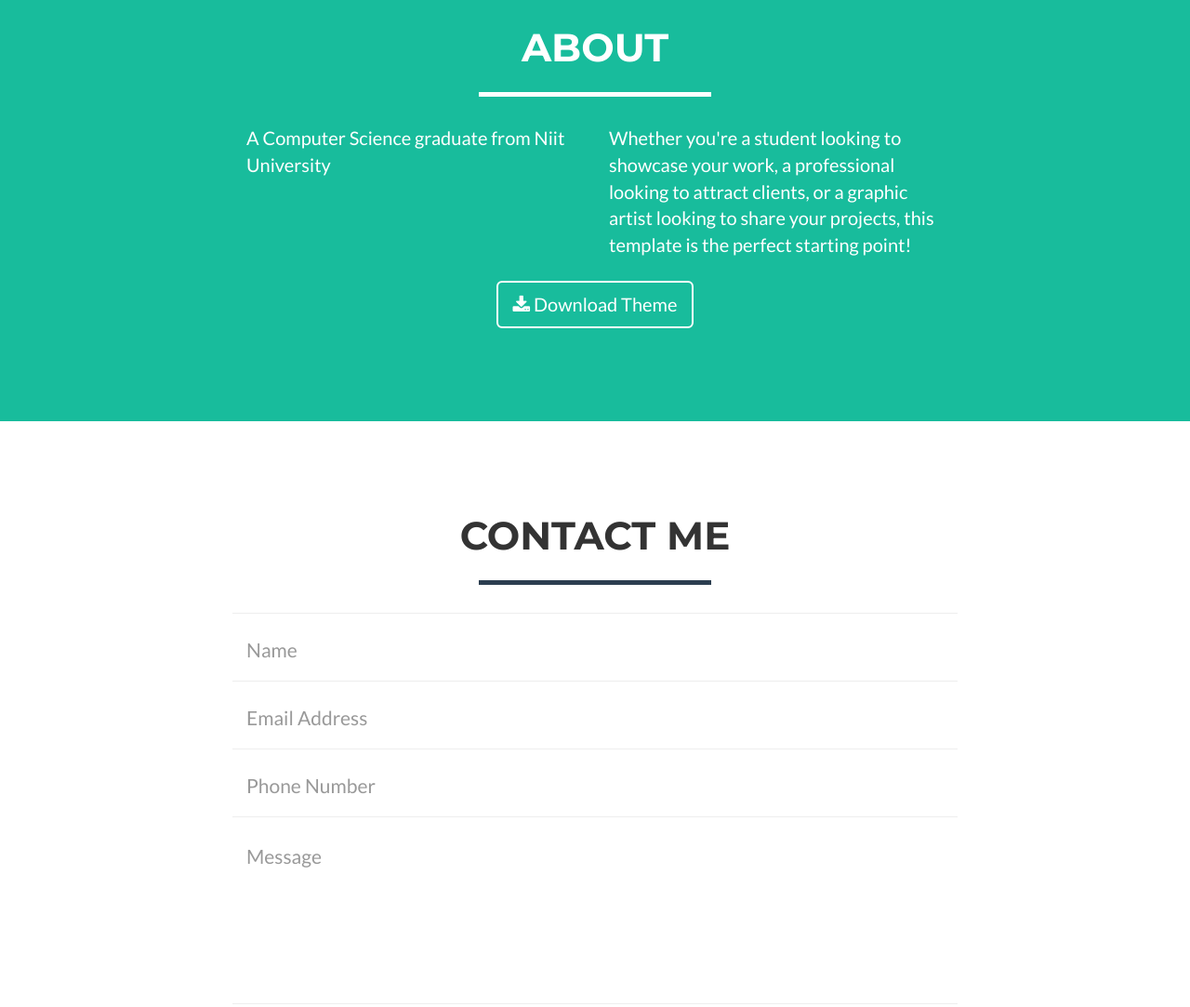
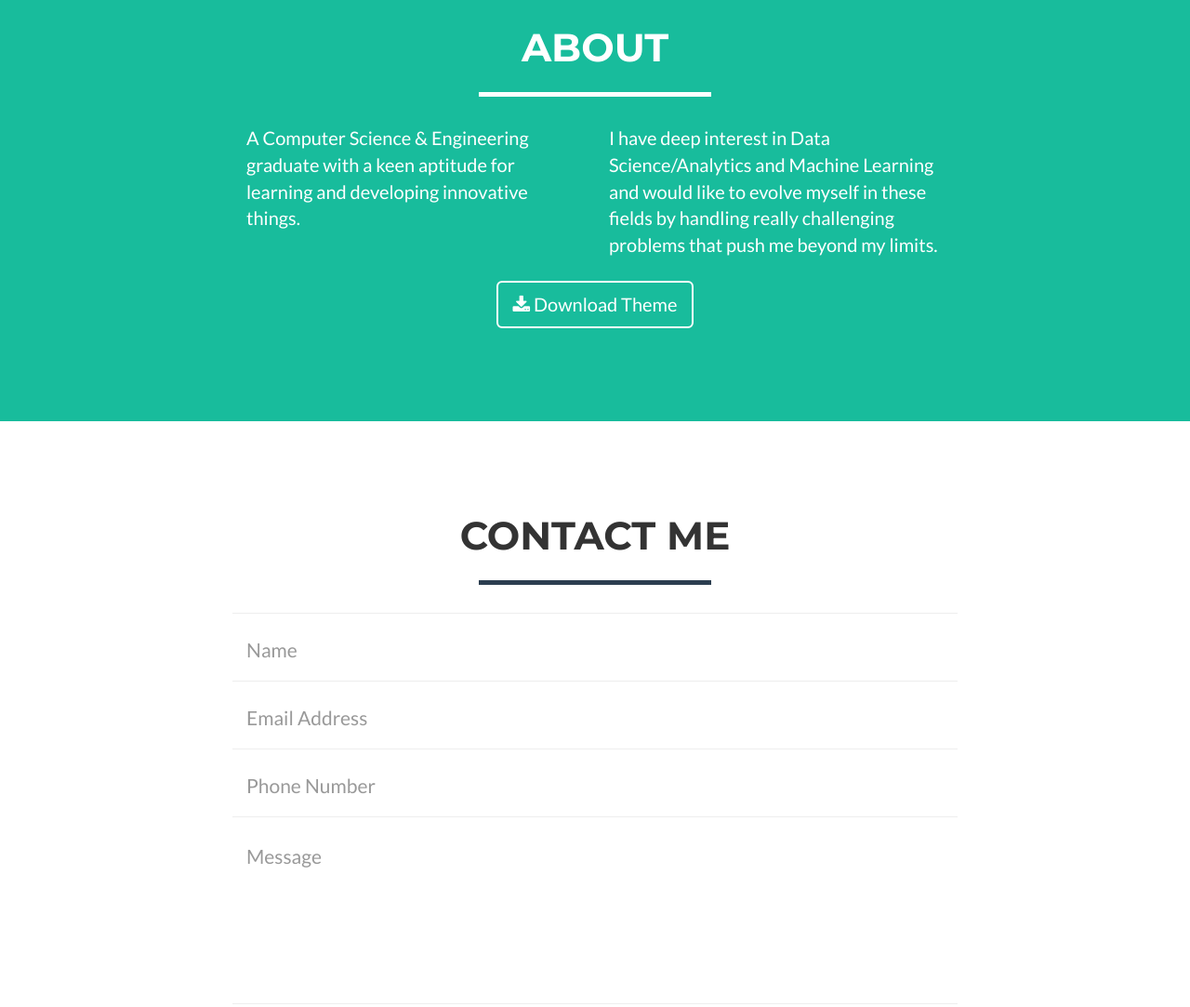
Before and after one commit to Atif8Ted/Atif8Ted.github.io, a website: page index.html in a window 1280 px wide. Shown: the part 1660-2743 px from the top of the page at 93% size. Drawn offline with nearby package versions, Linux system fonts and the light colour scheme.

Commit message:
modified

```diff
--- a/index.html
+++ b/index.html
@@ -171,10 +171,10 @@
             </div>
             <div class="row">
                 <div class="col-lg-4 col-lg-offset-2">
-                    <p>A Computer Science graduate from Niit University</p>
+                    <p>A Computer Science & Engineering graduate with a keen aptitude for learning and developing innovative things. </p>
                 </div>
                 <div class="col-lg-4">
-                    <p>Whether you're a student looking to showcase your work, a professional looking to attract clients, or a graphic artist looking to share your projects, this template is the perfect starting point!</p>
+                    <p> I have deep interest in Data Science/Analytics and Machine Learning and would like to evolve myself in these fields by handling really challenging problems that push me beyond my limits.</p>
                 </div>
                 <div class="col-lg-8 col-lg-offset-2 text-center">
                     <a href="#" class="btn btn-lg btn-outline">
@@ -245,8 +245,8 @@
                 <div class="row">
                     <div class="footer-col col-md-4">
                         <h3>Location</h3>
-                        <p>3481 Melrose Place
-                            <br>Beverly Hills, CA 90210</p>
+                        <p>Gurgaon
+                            <br>Haryana</p>
                     </div>
                     <div class="footer-col col-md-4">
                         <h3>Around the Web</h3>
```
